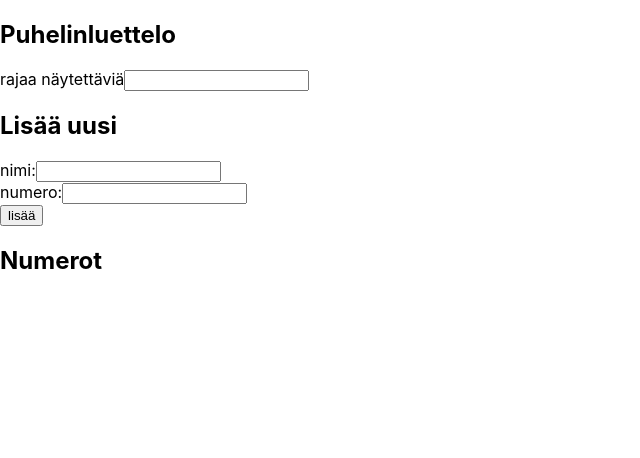
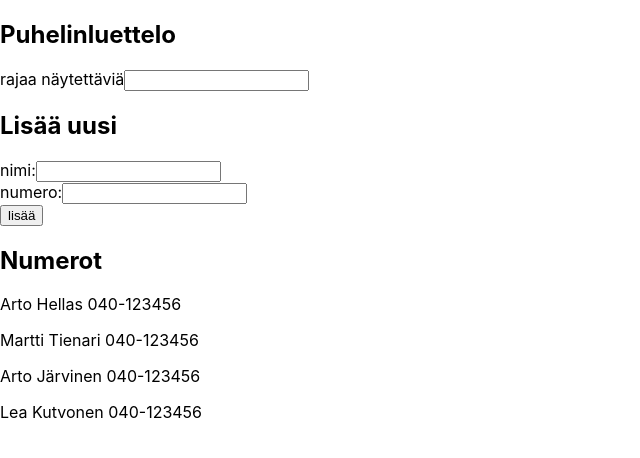
Before and after one commit to it-innoo/2019_fullstack, a React (Create React App) app in the folder osa2/puhelinluettelo/: page / in a window 1280 px wide. Shown: the top 458 px of the page, without its empty margins (0-640 px from the left). Built offline with nearby package versions, Linux system fonts and the light colour scheme; the HTML template or start-up script is replaced by a standard one.

Commit message:
2.9*: puhelinluettelo step4.2

```diff
--- a/osa2/puhelinluettelo/src/App.js
+++ b/osa2/puhelinluettelo/src/App.js
@@ -11,9 +11,8 @@ const App = () => {
   const [ newNumber, setNewNumber ] = useState('')
   const [ showNames, setShowNames ] = useState('')
 
-  const personsToShow = showNames
-    ? persons
-    : persons.filter(person => person.name.toLowerCase().startsWith(showNames).toLowerCase)
+  const personsToShow = persons
+//    : persons.filter(person => person.name.toLowerCase().startsWith(showNames).toLowerCase)
 
   const rows = () => personsToShow.map(person =>
     <p key={person.name}>
```
